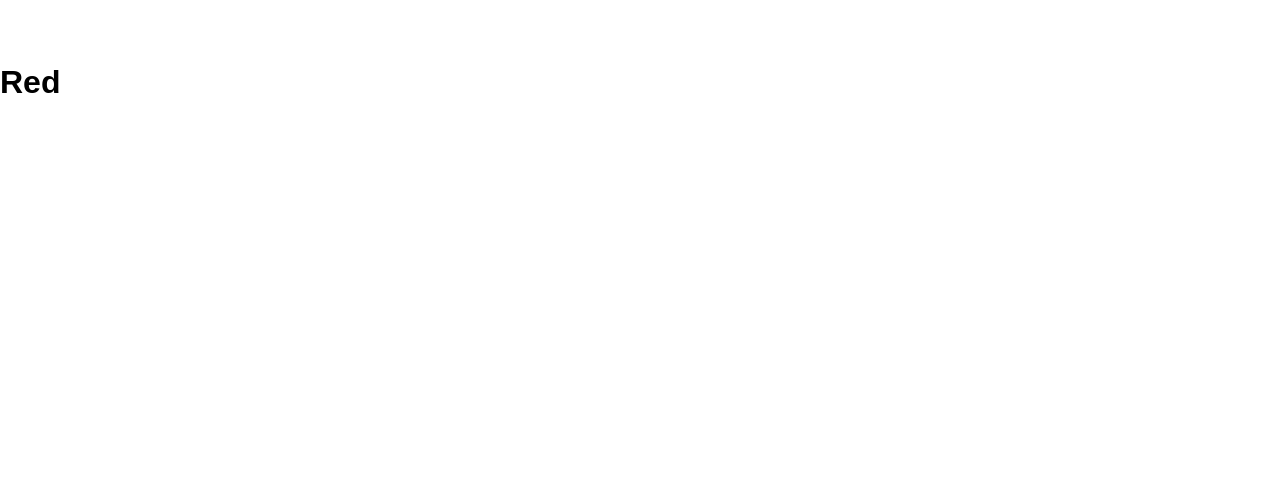
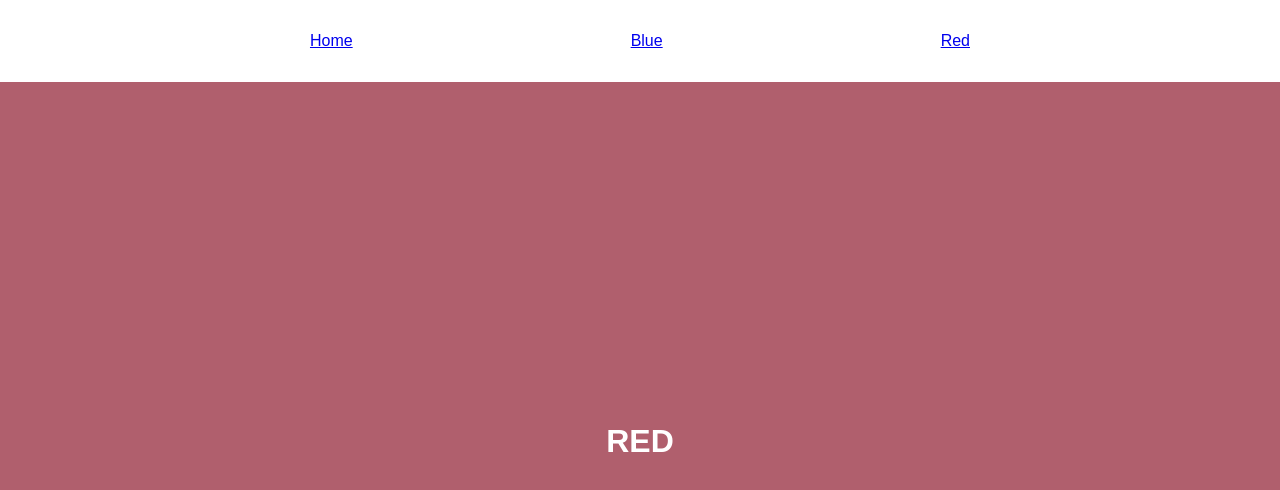
Before and after one commit to arandel1/react-router-project, a React (Vite) app: page /red in a window 1280 px wide. Shown: the top 490 px of the page. Built offline with nearby package versions, Linux system fonts and the light colour scheme.

Commit message:
navbar tab complete

```diff
--- a/src/App.jsx
+++ b/src/App.jsx
@@ -1,5 +1,7 @@
-import './App.css'
-import { Routes, Route } from "react-router-dom"
+import './App.css';
+import { Routes, Route, Link } from "react-router-dom";
+import Blue from './components/Blue';
+import Red from './components/Red';
 
 function App() {
 
@@ -7,11 +9,15 @@ function App() {
   return (
     <>
     <div id="container">
-      <div id="navbar">{/* navigation here */}</div>
+      <div id="navbar">
+        <Link to = '/'>Home</Link>
+        <Link to = '/'>Blue</Link>
+        <Link to = '/'>Red</Link>
+      </div>
       <div id="main-section">
         <Routes>
-          <Route path = '/blue' element = {<h1>Blue</h1>} />
-          <Route path = '/red' element = {<h1>Red</h1>} />
+          <Route path = '/blue' element = {<Blue/>} />
+          <Route path = '/red' element = {<Red/>} />
         </Routes>
       </div>
     </div>
--- /dev/null
+++ b/src/components/Blue.jsx
@@ -0,0 +1,15 @@
+import { Link } from "react-router-dom"
+
+
+function Blue(){
+
+  return (
+    <>
+      <div className = "blue">
+        <h1>BLUE</h1>
+      </div>
+    </>
+  )
+}
+
+export default Blue
--- /dev/null
+++ b/src/components/Red.jsx
@@ -0,0 +1,15 @@
+import { Link } from "react-router-dom"
+
+
+function Red(){
+
+  return (
+    <>
+      <div className = "red">
+        <h1>RED</h1>
+      </div>
+    </>
+  )
+}
+
+export default Red
--- a/src/index.css
+++ b/src/index.css
@@ -35,3 +35,8 @@ body > div {
   background-color: #275db3;
   color: white;
 }
+
+.home {
+  background-color: white;
+  color: black;
+}
```
Also changed, not shown: src/components/Home.jsx (added, +13 -0 lines).
